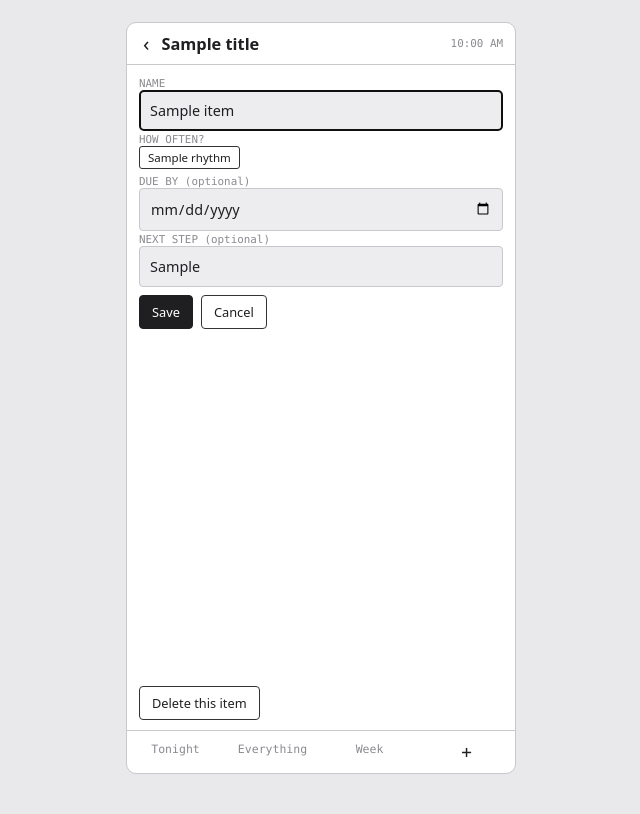
After one commit to anandheblikar/productivity-app, a FastAPI app: template app/templates/edit.html in a window 1280 px wide. The commit adds this page. Shown: the whole page, without its empty margins (319-959 px from the left). Run offline with FastAPI, Linux system fonts and the light colour scheme; the template is opened without the code that fills it: most values are stand-ins (such as "Sample title", 1, 10 or a date in 2020); parts of the project's set-up code (start-up, migrations or seed data) failed here and were passed over.

Commit message:
Add item edit/delete, hide due dates in list, checkbox to-dos
- Edit screen: rename an item and change its rhythm / due date / next step,
  with a Delete (confirm-guarded) that also clears its logs. Linked from detail.
- Everything list no longer shows due dates; they appear on the item instead.
- To-do rows get a checkbox that ticks the item off (completes it) in place.

Co-Authored-By: Claude Opus 4.8 <noreply@anthropic.com>

```diff
--- a/app/main.py
+++ b/app/main.py
@@ -130,7 +130,7 @@ def everything(request: Request, session: Session = Depends(get_session)):
             key=lambda i: (i.due_date is None, i.due_date or date.max, i.title.lower())
         )
         if in_group:
-            groups.append({"label": label, "members": in_group})
+            groups.append({"label": label, "rhythm": rhythm, "members": in_group})
 
     return render(
         request,
@@ -317,6 +317,69 @@ def complete_item(item_id: int, session: Session = Depends(get_session)):
     return RedirectResponse(url="/everything", status_code=303)
 
 
+# --- Edit an item (GET form, POST save) -------------------------------------
+@app.get("/item/{item_id}/edit")
+def edit_form(item_id: int, request: Request, session: Session = Depends(get_session)):
+    item = session.get(Item, item_id)
+    if item is None:
+        return RedirectResponse(url="/everything", status_code=303)
+    return render(
+        request,
+        "edit.html",
+        title=f"Edit — {item.title}",
+        back_url=f"/item/{item_id}",
+        item=item,
+        rhythms=RHYTHM_ORDER,
+    )
+
+
+@app.post("/item/{item_id}/edit")
+def edit_save(
+    item_id: int,
+    title: str = Form(...),
+    rhythm: str = Form(...),
+    next_step: str | None = Form(None),
+    due_date: str | None = Form(None),
+    session: Session = Depends(get_session),
+):
+    item = session.get(Item, item_id)
+    if item is None:
+        return RedirectResponse(url="/everything", status_code=303)
+
+    # Work out the due date from the (possibly changed) rhythm. For a
+    # recurring item we keep its existing schedule unless it has none yet.
+    if rhythm == RHYTHM_ONCE:
+        item.due_date = date.fromisoformat(due_date) if due_date else None
+    elif rhythm in {RHYTHM_WEEKLY, RHYTHM_MONTHLY}:
+        if item.due_date is None:
+            item.due_date = date.today()
+    else:  # daily / anytime
+        item.due_date = None
+
+    item.title = title.strip()
+    item.rhythm = rhythm
+    item.next_step = next_step.strip() if next_step else None
+    item.category = categorize.categorize(item.title)  # re-file on rename
+
+    session.add(item)
+    session.commit()
+    return RedirectResponse(url=f"/item/{item_id}", status_code=303)
+
+
+# --- Delete an item for good -------------------------------------------------
+@app.post("/item/{item_id}/delete")
+def delete_item(item_id: int, session: Session = Depends(get_session)):
+    item = session.get(Item, item_id)
+    if item is not None:
+        # Remove its logged sessions first, then the item itself.
+        logs = session.exec(select(Log).where(Log.item_id == item_id)).all()
+        for log in logs:
+            session.delete(log)
+        session.delete(item)
+        session.commit()
+    return RedirectResponse(url="/everything", status_code=303)
+
+
 # Allow `uv run python -m app.main` to start the server directly.
 if __name__ == "__main__":
     import uvicorn
--- a/app/templates/detail.html
+++ b/app/templates/detail.html
@@ -15,6 +15,7 @@
 
   <div class="btns">
     <a class="btn pri" href="/item/{{ item.id }}/log">Log a session</a>
+    <a class="btn" href="/item/{{ item.id }}/edit">Edit</a>
     {% if item.rhythm in ["once", "weekly", "monthly"] and item.status == "active" %}
       {# A quick "I did it" that needs no written note: a one-off ticks off
          and leaves; a recurring chore rolls forward to next time. #}
--- /dev/null
+++ b/app/templates/edit.html
@@ -0,0 +1,63 @@
+{# Edit an item: rename it, change its rhythm / due date / next step, or
+   delete it. Pre-filled with the item's current values. #}
+{% extends "base.html" %}
+
+{% block content %}
+  <form method="post" action="/item/{{ item.id }}/edit">
+
+    <div class="lbl">NAME</div>
+    <input type="text" name="title" value="{{ item.title }}" required autofocus>
+
+    <div class="lbl">HOW OFTEN?</div>
+    <div class="row-chips" id="rhythms">
+      {% for r in rhythms %}
+        <label class="chip">
+          <input type="radio" name="rhythm" value="{{ r }}" {% if r == item.rhythm %}checked{% endif %}>
+          {{ r | capitalize }}
+        </label>
+      {% endfor %}
+    </div>
+
+    {# A due date, only for one-offs. #}
+    <div data-for="once">
+      <div class="lbl">DUE BY (optional)</div>
+      <input type="date" name="due_date"
+             value="{% if item.rhythm == 'once' and item.due_date %}{{ item.due_date.isoformat() }}{% endif %}">
+    </div>
+
+    <div class="lbl">NEXT STEP (optional)</div>
+    <input type="text" name="next_step" value="{{ item.next_step or '' }}"
+           placeholder="e.g. slow section of Raga Yaman">
+
+    <div class="btns">
+      <button class="btn pri" type="submit">Save</button>
+      <a class="btn" href="/item/{{ item.id }}">Cancel</a>
+    </div>
+  </form>
+
+  <div class="spacer"></div>
+
+  {# Delete lives in its own form so it can't be submitted by accident. #}
+  <form method="post" action="/item/{{ item.id }}/delete"
+        onsubmit="return confirm('Delete this item and its history for good?');">
+    <button class="btn" type="submit">Delete this item</button>
+  </form>
+
+  <script>
+    // Show the due-date field only for one-offs, and mark the chosen chip.
+    const form = document.querySelector("form");
+
+    function refresh() {
+      const rhythm = form.querySelector('input[name="rhythm"]:checked').value;
+      form.querySelectorAll("[data-for]").forEach(function (box) {
+        box.style.display = box.getAttribute("data-for").split(" ").includes(rhythm) ? "" : "none";
+      });
+      form.querySelectorAll(".chip").forEach(function (chip) {
+        chip.classList.toggle("sel", chip.querySelector("input").checked);
+      });
+    }
+
+    form.addEventListener("change", refresh);
+    refresh();
+  </script>
+{% endblock %}
```
Also changed, not shown: app/static/style.css (+29 -0 lines), app/templates/everything.html (+14 -8 lines).
